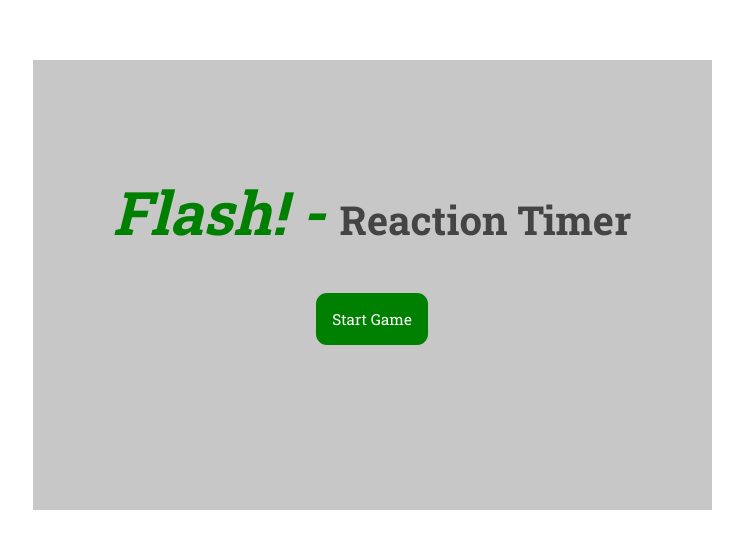
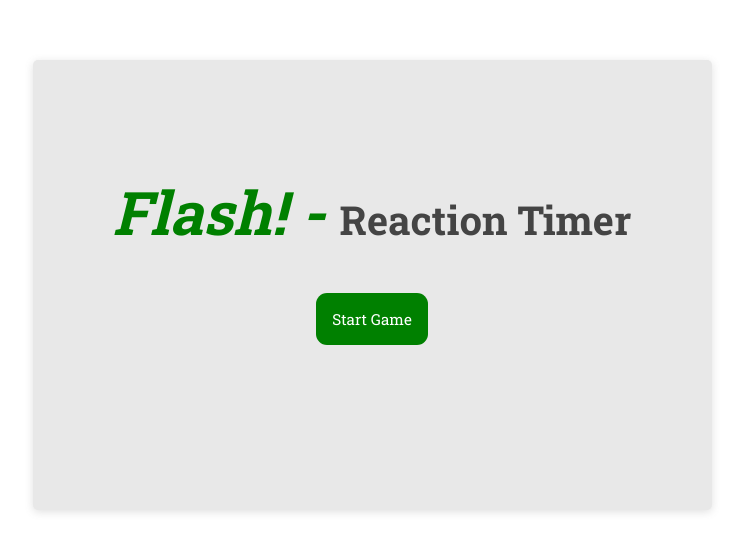
Before and after one commit to AustinThornley/flash-reaction-timer, a Vue app: page / in a window 1280 px wide. Shown: the top 552 px of the page, without its empty margins (268-1012 px from the left). Built offline with nearby package versions, Linux system fonts and the light colour scheme.

Commit message:
Minor styling changes

```diff
--- a/src/App.vue
+++ b/src/App.vue
@@ -57,8 +57,11 @@ export default {
 	display: flex;
 	justify-content: center;
 }
+
 .game {
-	background: rgb(199, 199, 199);
+	background: rgb(232, 232, 232);
+	border-radius: 5px;
+	box-shadow: rgba(99, 99, 99, 0.2) 0px 2px 8px 0px;
 	display: flex;
 	flex-direction: column;
 	justify-content: center;
@@ -66,15 +69,18 @@ export default {
 	min-height: 450px;
 	min-width: 679px;
 }
+
 h1 {
 	font-size: 2.5rem;
 	padding: 0 5rem 1rem 5rem;
 }
+
 .flash {
 	color: green;
 	font-style: italic;
 	font-size: 150%;
 }
+
 button {
 	font-family: inherit;
 	font-size: .95rem;
@@ -90,11 +96,14 @@ button {
 	margin: 0 auto;
 	margin-bottom: 5rem;
 }
+
 button:hover {
 	transform: translateY(-3px);
 	transition: 0.4s all;
 	background: #007300;
 }
+
+/* Mobile Styles */
 @media only screen and (max-width: 750px) {
 	h1 {
 		padding: 0 1rem .5rem 1rem;
@@ -103,6 +112,7 @@ button:hover {
 		min-width: 400px;
 	}
 }
+
 @media only screen and (max-width: 575px) {
 	h1 {
 		font-size: 1.25rem;
--- a/src/components/Area.vue
+++ b/src/components/Area.vue
@@ -46,15 +46,19 @@ export default {
 	transition: 0.4s all;
 	cursor: pointer;
 }
+
 .area:hover {
 	transition: 0.4s all;
 	background: #007300;
 }
+
+/* Mobile Styles */
 @media only screen and (max-width: 750px) {
 	.area {
 		max-width: 300px;
 	}
 }
+
 @media only screen and (max-width: 575px) {
 	.area {
 		max-width: 200px;
--- a/src/components/Stats.vue
+++ b/src/components/Stats.vue
@@ -1,5 +1,6 @@
 <template>
-	<p>Reaction Time: {{ score }} milliseconds</p>
+	<p><span class="score-text">Reaction Time</span>: {{ score }} milliseconds</p>
+	<p class="small">Great job! 🎉 Click the button to try again!</p>
 </template>
 
 <script>
@@ -9,5 +10,12 @@ export default {
 </script>
 
 <style>
+.small {
+	font-size: 75%;
+}
 
+.score-text {
+	color: green;
+	font-weight: bold;
+}
 </style>
```
